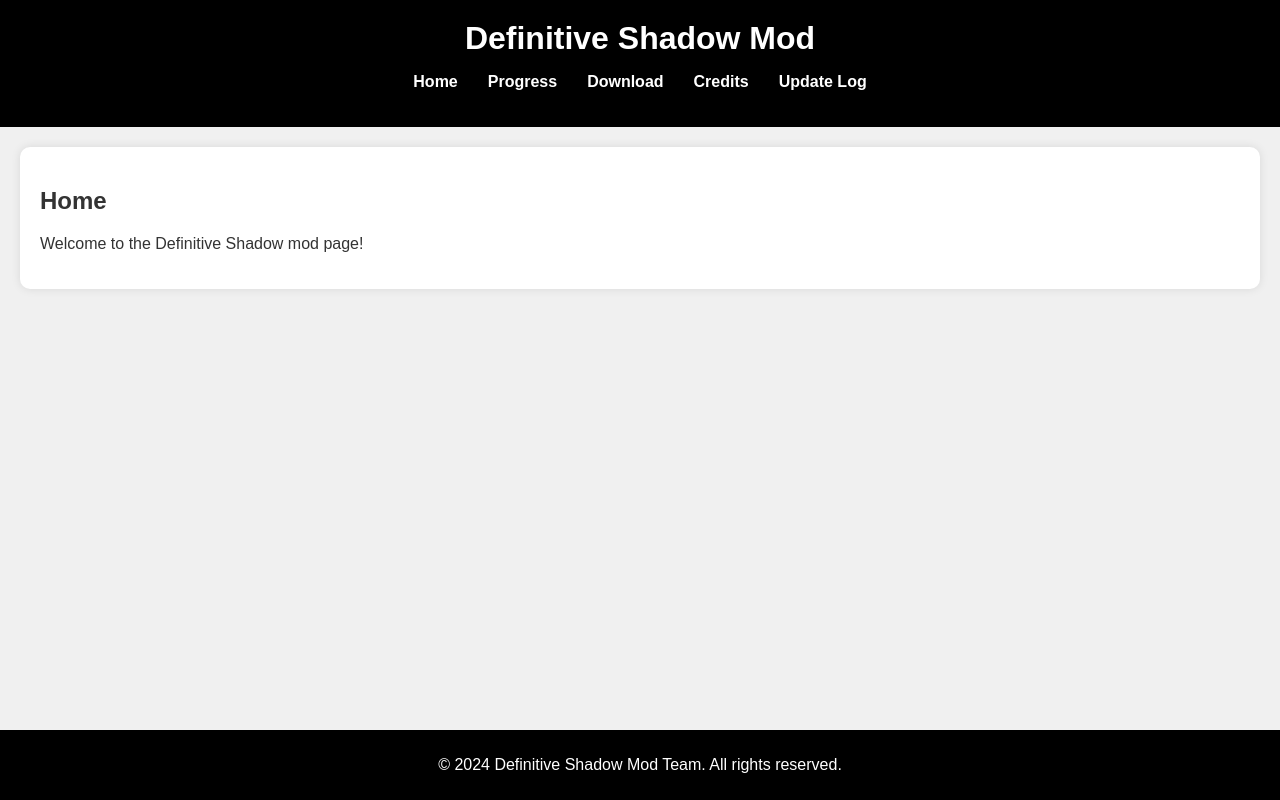
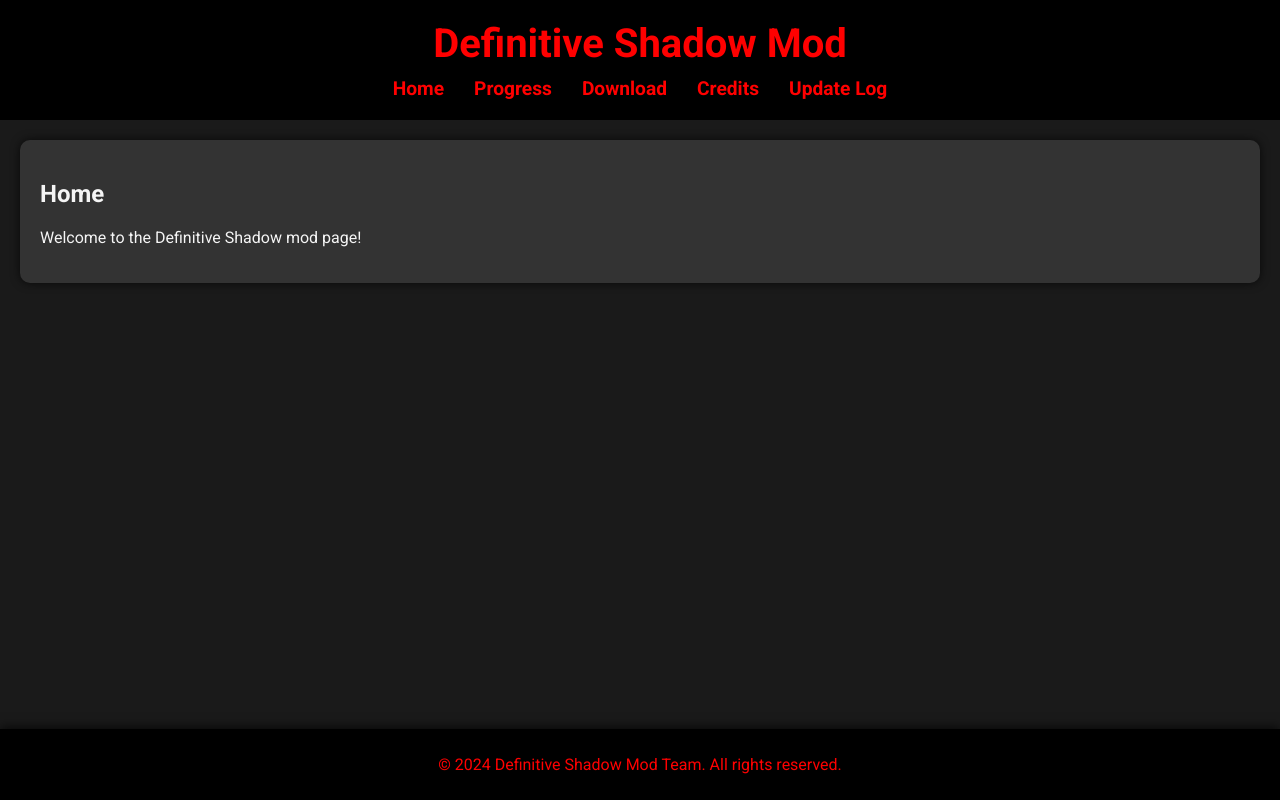
Before and after one commit to Wunaa/SonicMods.github.io, a PHP site: page /frontiers/definitiveshadow/index.html in a window 1280 px wide. Run offline with PHP 8.4, Linux system fonts and the light colour scheme.

Commit message:
Update styles.css

```diff
--- a/frontiers/definitiveshadow/styles.css
+++ b/frontiers/definitiveshadow/styles.css
@@ -1,20 +1,24 @@
+@import url('https://fonts.googleapis.com/css2?family=Roboto:wght@400;700&display=swap');
+
 body {
-    font-family: Arial, sans-serif;
+    font-family: 'Roboto', sans-serif;
+    background-color: #1a1a1a;
+    color: #f5f5f5;
     margin: 0;
     padding: 0;
-    background-color: #f0f0f0;
-    color: #333;
 }
 
 header {
     background-color: #000;
-    color: #fff;
+    color: #ff0000;
     padding: 20px;
     text-align: center;
 }
 
 header h1 {
     margin: 0;
+    font-size: 2.5em;
+    text-shadow: 2px 2px #000;
 }
 
 nav ul {
@@ -22,6 +26,7 @@ nav ul {
     padding: 0;
     display: flex;
     justify-content: center;
+    margin: 10px 0 0 0;
 }
 
 nav ul li {
@@ -29,48 +34,67 @@ nav ul li {
 }
 
 nav ul li a {
-    color: #fff;
+    color: #ff0000;
     text-decoration: none;
     font-weight: bold;
+    font-size: 1.2em;
+    transition: color 0.3s;
 }
 
 nav ul li a:hover {
-    text-decoration: underline;
+    color: #fff;
 }
 
-section {
+.content-section {
     display: none;
     padding: 20px;
     margin: 20px;
-    background-color: #fff;
+    background-color: #333;
     border-radius: 10px;
-    box-shadow: 0 0 10px rgba(0, 0, 0, 0.1);
+    box-shadow: 0 0 10px rgba(0, 0, 0, 0.7);
 }
 
-section.active {
+.content-section.active {
     display: block;
+}
+
+.download-button {
+    display: inline-block;
+    padding: 10px 15px;
+    background-color: #ff0000;
+    color: #fff;
+    text-decoration: none;
+    border-radius: 5px;
+    margin-top: 10px;
+    transition: background-color 0.3s;
+}
+
+.download-button:hover {
+    background-color: #cc0000;
 }
 
 footer {
     background-color: #000;
-    color: #fff;
+    color: #ff0000;
     text-align: center;
     padding: 10px 0;
     position: fixed;
     bottom: 0;
     width: 100%;
+    box-shadow: 0 -2px 10px rgba(0, 0, 0, 0.7);
 }
 
-.download-button {
-    display: inline-block;
+button#view-previous-releases {
+    background-color: #ff0000;
+    color: #fff;
     padding: 10px 15px;
-    background-color: #007bff;
-    color: #fff;
-    text-decoration: none;
+    border: none;
     border-radius: 5px;
-    margin-top: 10px;
+    cursor: pointer;
+    margin-top: 20px;
+    transition: background-color 0.3s;
 }
 
-.download-button:hover {
-    background-color: #0056b3;
+button#view-previous-releases:hover {
+    background-color: #cc0000;
 }
```
